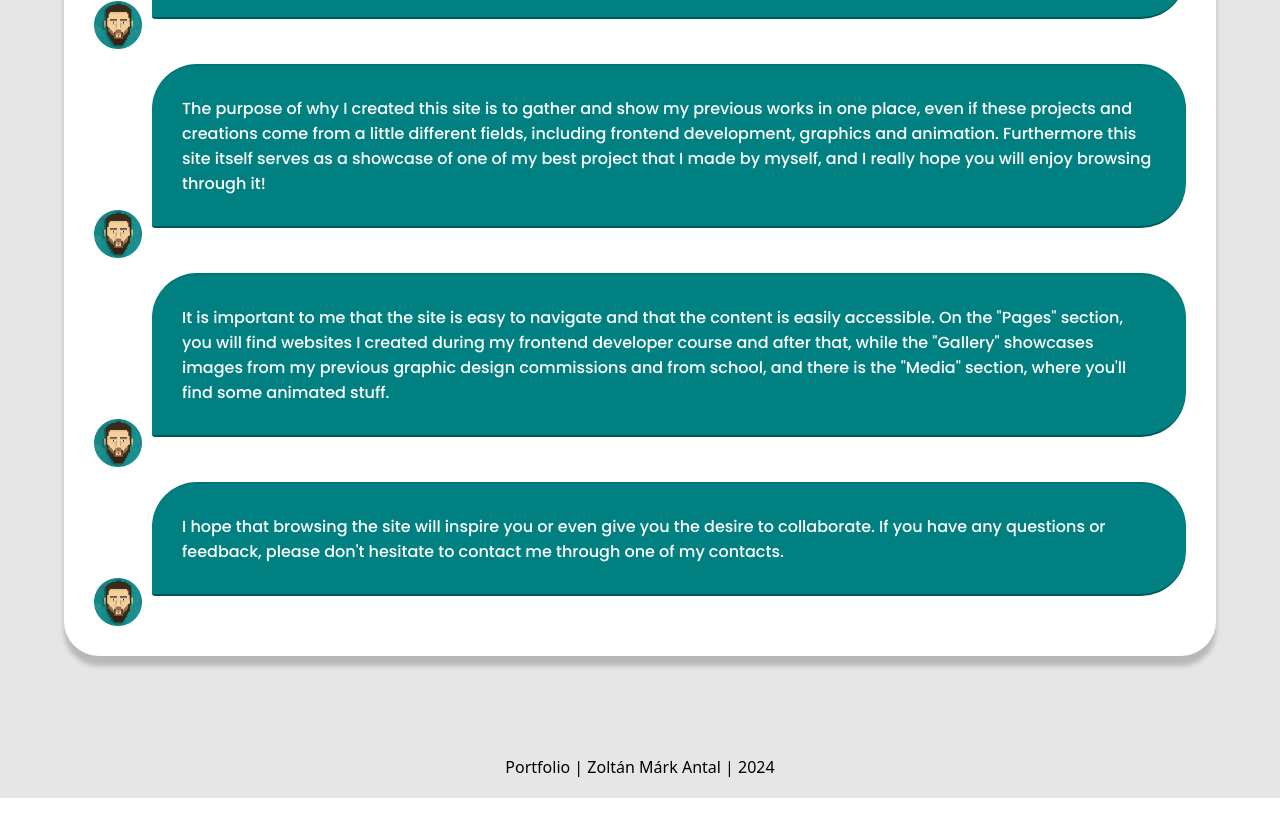
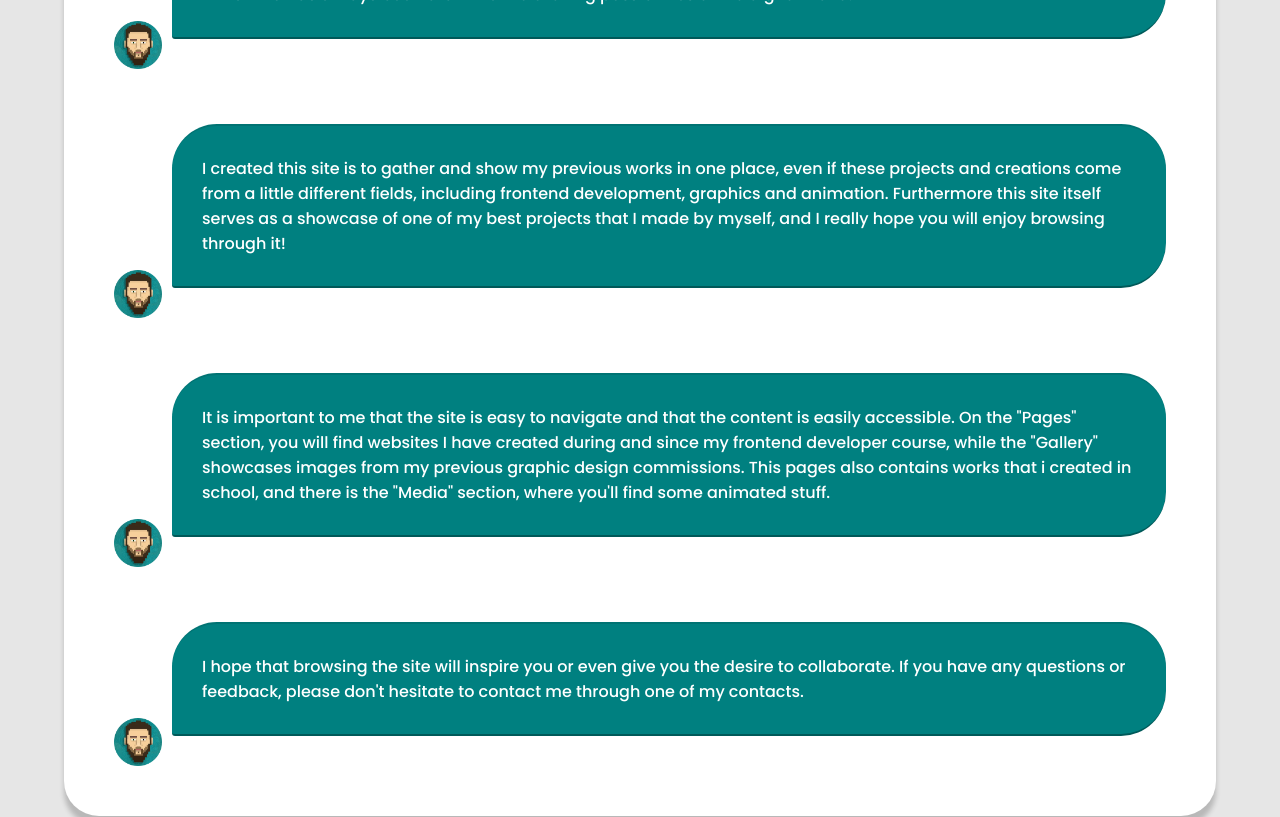
Before and after one commit to AZMvrk/react-router-layout, a React (Create React App) app: page / in a window 1280 px wide. Shown: the part 720-1537 px from the top of the page. Built offline with nearby package versions, Linux system fonts and the light colour scheme.

Commit message:
ready to deploy

```diff
--- a/package.json
+++ b/package.json
@@ -2,6 +2,7 @@
   "name": "react-router-layout",
   "version": "0.1.0",
   "private": true,
+  "homepage": "https://azmvrk.github.io/react-router-portfolio/",
   "dependencies": {
     "@testing-library/jest-dom": "^5.17.0",
     "@testing-library/react": "^13.4.0",
@@ -14,6 +15,8 @@
     "web-vitals": "^2.1.4"
   },
   "scripts": {
+    "predeploy": "npm run build",
+    "deploy": "gh-pages -d build",
     "start": "react-scripts start",
     "build": "react-scripts build",
     "test": "react-scripts test",
@@ -36,5 +39,8 @@
       "last 1 firefox version",
       "last 1 safari version"
     ]
+  },
+  "devDependencies": {
+    "gh-pages": "^6.1.1"
   }
 }
--- a/src/App.css
+++ b/src/App.css
@@ -83,14 +83,19 @@ main{
 .profile-picture-mini{
   display: flex;
   justify-content: center;
-  max-height: 3rem;
+  max-height: 3rem !important;
+  border: 0 !important;
 }
 
 .p-div {
   display: flex;
+  flex-direction: row !important;
+  flex-wrap: nowrap;
   justify-content: center;
-  align-items: flex-end;
+  align-items: flex-end !important;
   gap: 10px;
+  margin-bottom: 20px;
+  margin: 20px;
 }
 
 .profile-container {
@@ -456,6 +461,7 @@ footer {
   padding: 20px;
   display: flex;
   justify-content: center;
+  text-align: center;
 
 }
 
--- a/src/components/Footer.jsx
+++ b/src/components/Footer.jsx
@@ -2,7 +2,7 @@ import React from 'react'
 
 function Footer() {
 	return (
-		<footer>Portfolio | Zoltán Márk Antal | 2024</footer>
+		<footer>LinkedIn: Zoltán Márk Antal | GitHub: AZMvrk | e-mail: zotyaa95@gmail.com <br></br> Portfolio of Zoltán Márk Antal 2024</footer>
 	)
 }
 
--- a/src/components/Home.jsx
+++ b/src/components/Home.jsx
@@ -17,15 +17,15 @@ function Home({ data }) {
 
 				<div className='p-div'>
 				<img className='profile-picture-mini' src={pixelartSelfieRound} alt="pixelartSelfie" />
-					<p>I'm glad to welcome you on this site, where I can share my work and experiences in frontend development, graphics, and animation with you. I am Zoltán Márk Antal, an enthusiastic junior frontend developer and creative mind who has always been drawn to the exciting possibilities of the digital world.</p>
+					<p>I'm glad to welcome you on this site, where I can share my work and experiences in frontend development, graphics, and animation with you. I am Zoltán Márk Antal, an enthusiastic junior frontend developer with a creative mind who has always been drawn to the exciting possibilities of the digital world.</p>
 				</div>
 				<div className='p-div'>
 					<img className='profile-picture-mini' src={pixelartSelfieRound} alt="pixelartSelfie" />
-					<p>The purpose of why I created this site is to gather and show my previous works in one place, even if these projects and creations come from a little different fields, including frontend development, graphics and animation. Furthermore this site itself serves as a showcase of one of my best project that I made by myself, and I really hope you will enjoy browsing through it!</p>
+					<p>I created this site is to gather and show my previous works in one place, even if these projects and creations come from a little different fields, including frontend development, graphics and animation. Furthermore this site itself serves as a showcase of one of my best projects that I made by myself, and I really hope you will enjoy browsing through it!</p>
 				</div>
 				<div className='p-div'>
 					<img className='profile-picture-mini' src={pixelartSelfieRound} alt="pixelartSelfie" />
-					<p>It is important to me that the site is easy to navigate and that the content is easily accessible. On the "Pages" section, you will find websites I created during my frontend developer course and after that, while the "Gallery" showcases images from my previous graphic design commissions and from school, and there is the "Media" section, where you'll find some animated stuff.</p>
+					<p>It is important to me that the site is easy to navigate and that the content is easily accessible. On the "Pages" section, you will find websites I have created during and since my frontend developer course, while the "Gallery" showcases images from my previous graphic design commissions. This pages also contains works that i created in school, and there is the "Media" section, where you'll find some animated stuff.</p>
 				</div>
 				<div className='p-div'>
 					<img className='profile-picture-mini' src={pixelartSelfieRound} alt="pixelartSelfie" />
--- a/src/components/Pages.jsx
+++ b/src/components/Pages.jsx
@@ -32,16 +32,24 @@ function Pages({ data }) {
 			<h3>To do list page</h3>
 			<div className='todoListPage-container'>
 				<div className='todoListPage'>
+					<div className='p-div'>
+						<img className='profile-picture-mini' src={pixelartSelfieRound} alt="pixelartSelfie" />
+						<p>This is a prototype page where I used Google Firebase for authentication and store the data <br></br>separated by the registered users. </p>
+					</div>
 					<video src={todoListPage} autoPlay loop muted/>
 					<div className='p-div'>
 						<img className='profile-picture-mini' src={pixelartSelfieRound} alt="pixelartSelfie" />
-						<p>This is a prototype page where i used Google Firebase for authentication and store the data <br></br>separated by the registered users. </p>
+						<p>I aimed to create a user friendly page therefore I made it to be responsive so it could be used <br></br>on any device, just like the page that you're looking at now. </p>
 					</div>
 					<video src={todoListPageResponsive} autoPlay loop muted/>
 				</div>
 			</div>
 			<h3>All Pokemon page</h3>
 			<div className='allPokemonPage-container'>
+				<div className='p-div'>
+						<img className='profile-picture-mini' src={pixelartSelfieRound} alt="pixelartSelfie" />
+						<p>This page is created with MUI. It has a dark and a light theme and an automatic LOAD MORE <br></br>button that is triggered by scrolling down.  </p>
+					</div>
 				<div className='allPokemonPageD'>
 				 <img src={allPokemonDResp} alt="allPokemonDResp" />
 				 <img src={allPokemonD} alt="allPokemonD" />
@@ -54,6 +62,10 @@ function Pages({ data }) {
 			</div>
 			<h3>Pokémon App page</h3>
 			<div className='allPokemonPage-container'>
+				<div className='p-div'>
+					<img className='profile-picture-mini' src={pixelartSelfieRound} alt="pixelartSelfie" />
+					<p>This is a pokémon app. You can select a location, then a pokemon will appear randomly<br></br> and after you have chosen one of your own pokenoms and defeated the enemy pokemon,<br></br> it will be yours.</p>
+				</div>
 				<div className='allPokemonPageD'>
 				 <img src={pokeApiLocationsM} alt="allPokemonDResp" />
 				 <img src={pokeApiLocations} alt="allPokemonD" />
@@ -66,6 +78,10 @@ function Pages({ data }) {
 			</div>
 			<h3>New York Times bestsellers page</h3>
 			<div className='bestsellers-container'>
+				<div className='p-div'>
+					<img className='profile-picture-mini' src={pixelartSelfieRound} alt="pixelartSelfie" />
+					<p>It's just a simple page, the essence of its creation was to meet the appearance requirements<br></br> imposed on it. </p>
+				</div>
 				<div className='bestsellers'>
 				 <img src={bestsellersM} alt="bestsellersM" />
 				 <img src={bestsellers} alt="bestsellers" />
@@ -74,6 +90,10 @@ function Pages({ data }) {
 			</div>
 			<h3>Rick and Morty page</h3>
 			<div className='rickAndMorty-container'>
+				<div className='p-div'>
+					<img className='profile-picture-mini' src={pixelartSelfieRound} alt="pixelartSelfie" />
+					<p>This Rick & Morty page that brings you the characters from the cartoon, if you click on them<br></br> you'll see some more information.</p>
+				</div>
 				<div className='rickAndMorty'>
 				 <img src={rickAndMortyM} alt="rickAndMortyM" />
 				 <img src={rickAndMorty} alt="rickAndMorty" />
```
Also changed, not shown: 1 other file (tests, documents, lock files or other folders).
